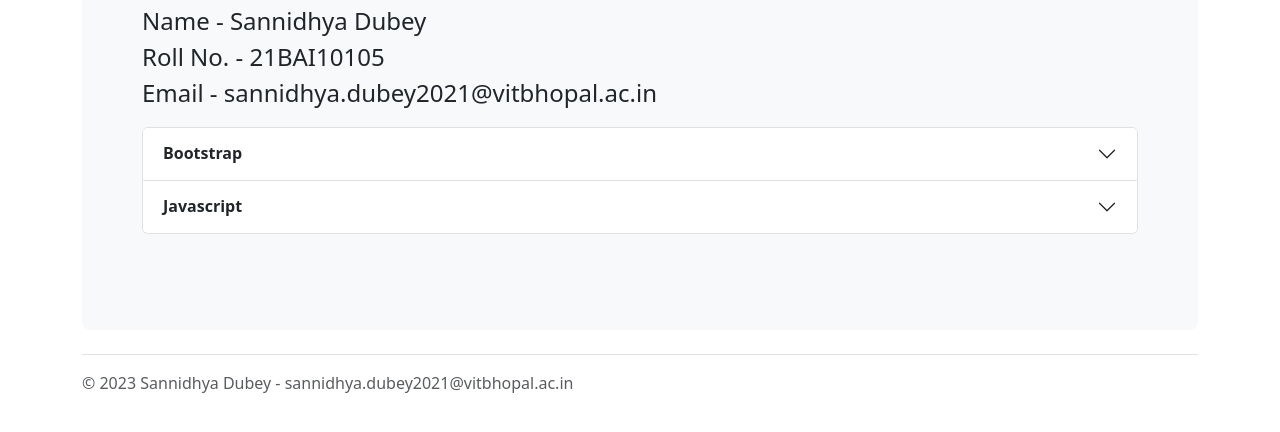
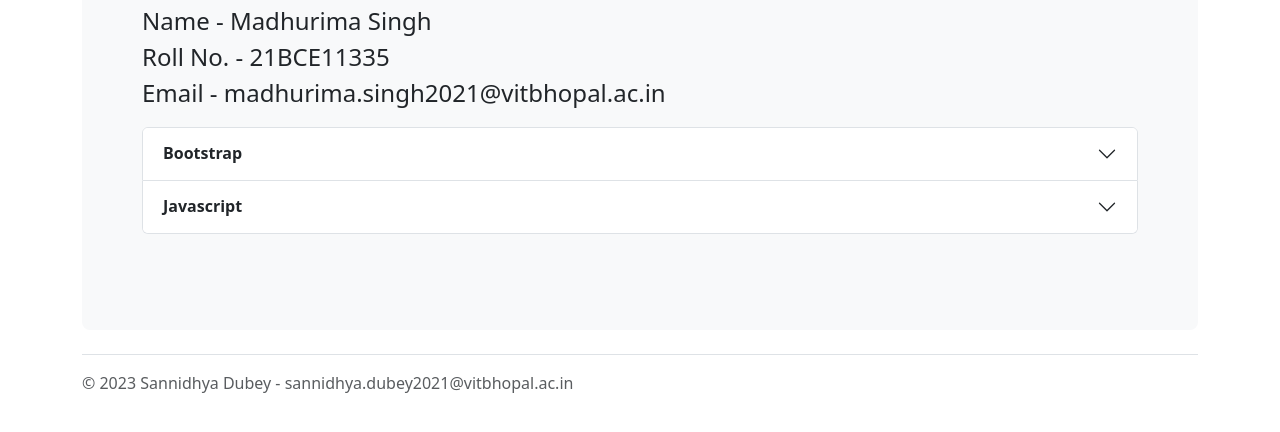
Before and after one commit to Singh2701/merntask2, a plain HTML site: page index.html in a window 1280 px wide. Shown: the part 284-716 px from the top of the page. Drawn offline with nearby package versions, Linux system fonts and the light colour scheme.

Commit message:
1 mistake

```diff
--- a/index.html
+++ b/index.html
@@ -6,10 +6,10 @@
     <meta name="description" content="" />
     <meta
       name="author"
-      content="Sannidhya Dubey"
+      content="Madhurima Singh"
     />
     <meta name="generator" content="Hugo 0.84.0" />
-    <title>Sannidhya | MERN Tasks</title>
+    <title>Madhurima | MERN Tasks</title>
 a
     <link
       rel="canonical"
@@ -97,11 +97,11 @@ a
           <div class="container-fluid py-5">
             <h1 class="display-5 fw-bold">MERN Tasks</h1>
             <p class="col-md-8 fs-4">
-              Name - Sannidhya Dubey
+              Name - Madhurima Singh
                 <br />
-                Roll No. - 21BAI10105
+                Roll No. - 21BCE11335
                 <br />
-                Email - sannidhya.dubey2021@vitbhopal.ac.in
+                Email - madhurima.singh2021@vitbhopal.ac.in
             </p>
             <div class="accordion" id="accordionExample">
               <div class="accordion-item">
```
